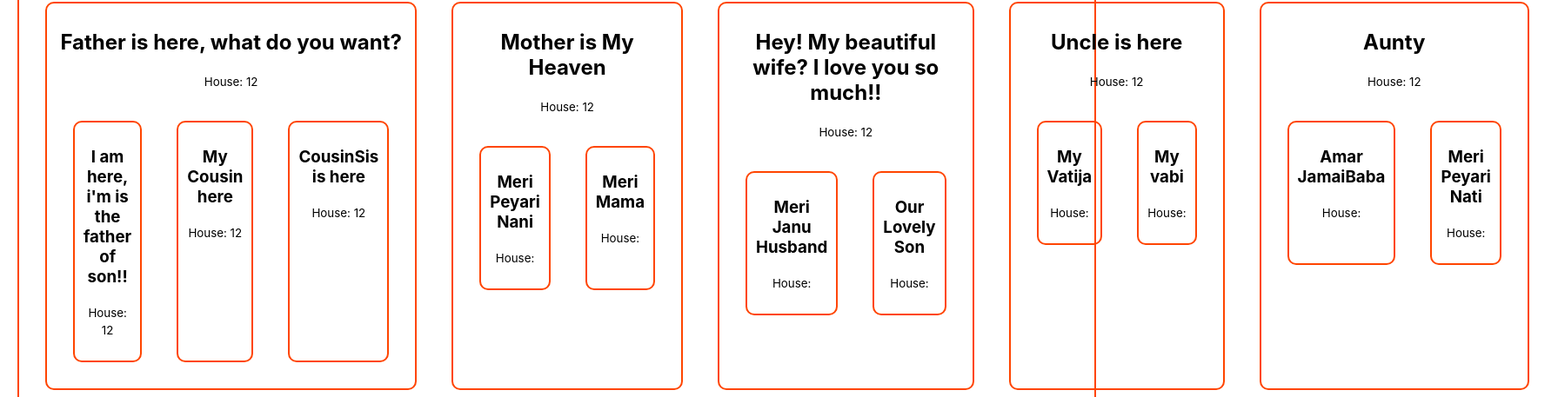
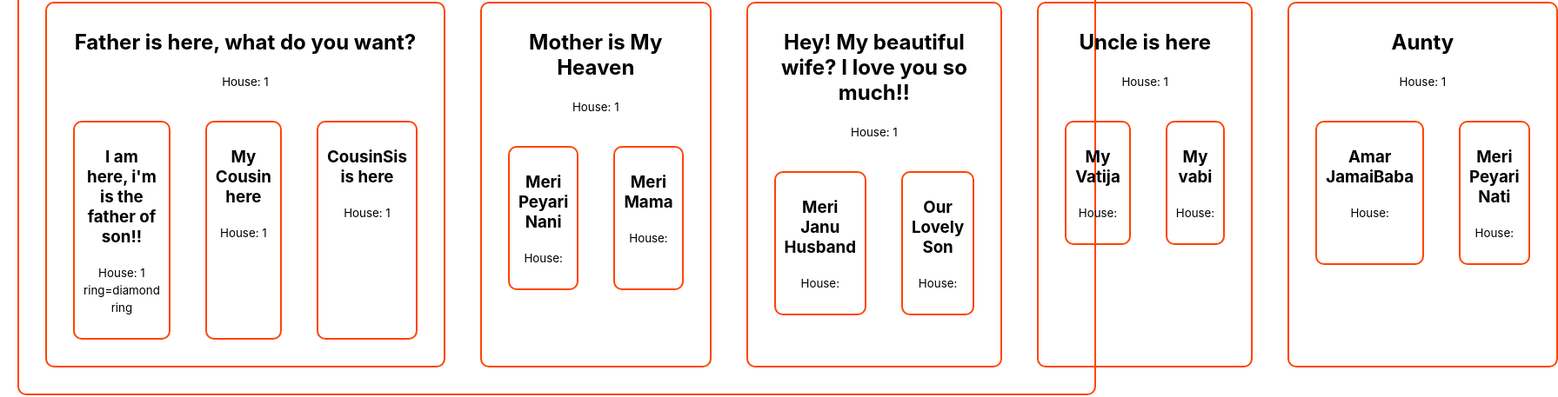
Before and after one commit to Jakaria230161/tShirt-mania, a React (Create React App) app: page /grandpa in a window 1280 px wide. Shown: the part 132-589 px from the top of the page at 87% size, 1791 px wide, since content can reach past the window. Built offline with nearby package versions, Linux system fonts and the light colour scheme.

Commit message:
funny commit

```diff
--- a/src/Components/Father/Father.js
+++ b/src/Components/Father/Father.js
@@ -3,13 +3,13 @@ import Cousin from '../Cousin/Cousin';
 import CousinSis from '../CousinSis/CousinSis';
 import Myself from '../Myself/Myself';
 
-const Father = ({house}) => {
+const Father = ({house,ring}) => {
     return (
         <div>
             <h1>Father is here, what do you want?</h1>
             <p><small>House: {house}</small></p>
             <section className='flex'>
-                <Myself house={house}></Myself>
+                <Myself house={house} ring={ring}></Myself>
                 <Cousin house={house}></Cousin>
                 <CousinSis house={house}></CousinSis>
             </section>
--- a/src/Components/Grandpa/Grandpa.js
+++ b/src/Components/Grandpa/Grandpa.js
@@ -1,4 +1,4 @@
-import React from 'react';
+import React, { createContext, useState } from 'react';
 import Aunty from '../Aunty/Aunty';
 import Father from '../Father/Father';
 import Mother from '../Mother/Mother';
@@ -6,21 +6,26 @@ import Uncle from '../Uncle/Uncle';
 import Wife from '../Wife/Wife';
 import './Grandpa.css';
 
+const RingContext = createContext('Golden Ring');
+
 const Grandpa = () => {
 
-    const house = 12;
+    const [house, setHouse] = useState(1);
+    const ring = "diamond ring";
 
     return (
-        <div className='grandpa'>
+        <RingContext.Provider value={[house,setHouse]}>
+            <div className='grandpa'>
             <h1>This is Grandpa here</h1>
             <section className='flex'>
-                <Father house={house}></Father>
+                <Father house={house} ring={ring}></Father>
                 <Mother house={house}></Mother>
                 <Wife house={house}></Wife>
                 <Uncle house={house}></Uncle>
                 <Aunty house={house}></Aunty>
             </section>
         </div>
+        </RingContext.Provider>
     );
 };
 
--- a/src/Components/Myself/Myself.js
+++ b/src/Components/Myself/Myself.js
@@ -1,10 +1,9 @@
-import React from 'react';
 
-const Myself = ({house}) => {
+const Myself = ({ house, ring }) => {
     return (
         <div>
             <h1>I am here, i'm is the father of son!!</h1>
-            <p><small>House: {house}</small></p>
+            <p><small>House: {house} ring={ring}</small></p>
         </div>
     );
 };
```
Also changed, not shown: src/---steps.js (+7 -0 lines).
